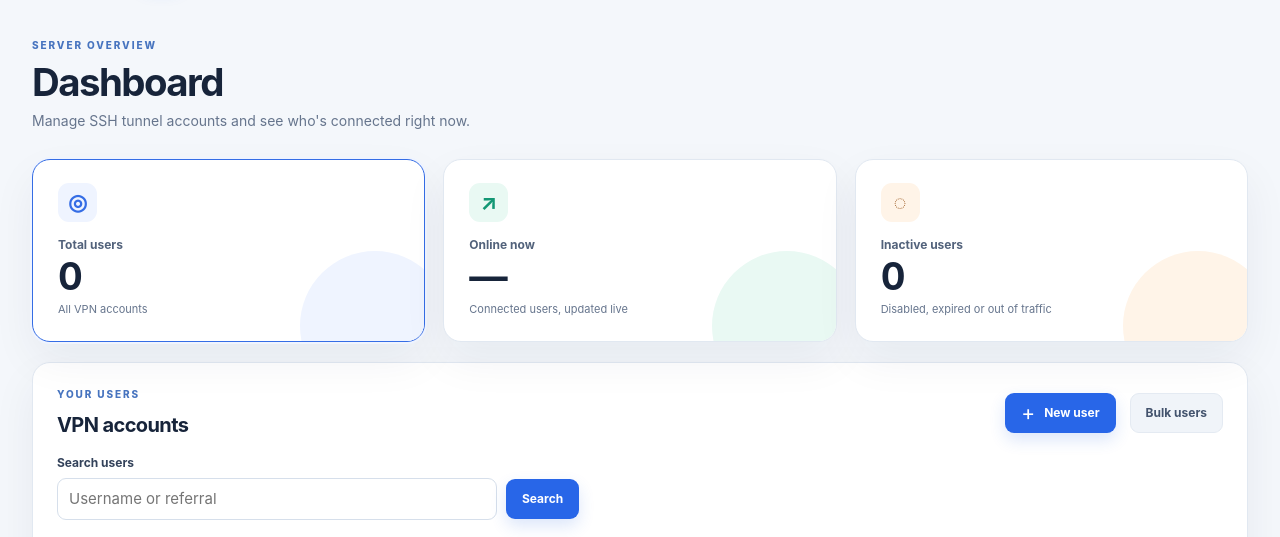
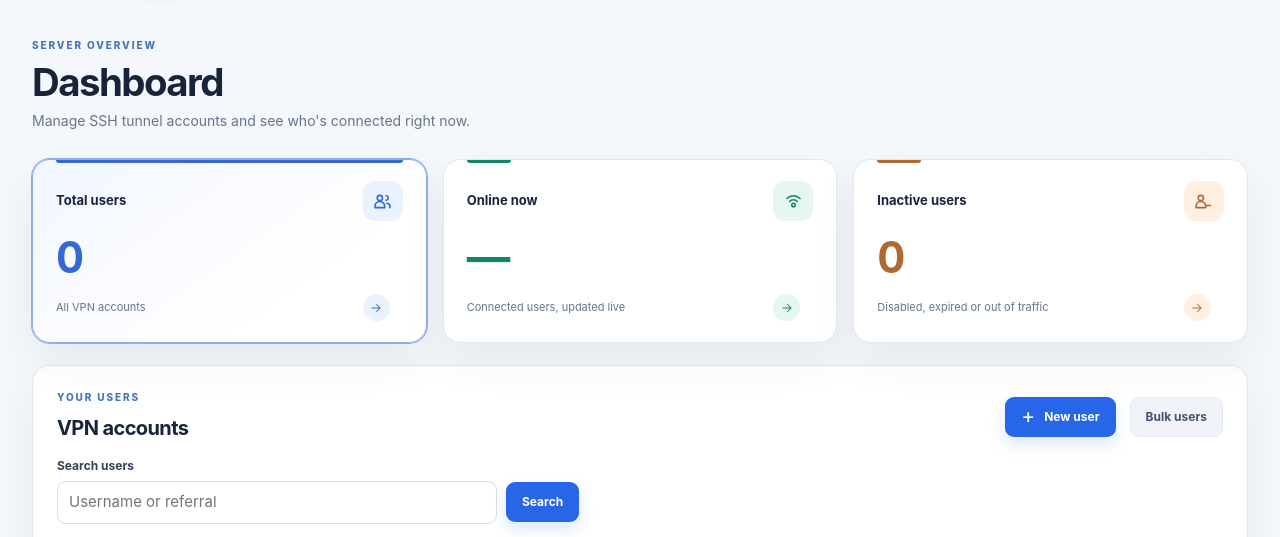
Before and after one commit to EmadNajafi/sshpanel, a Django app: page / in a window 1280 px wide. Shown: the part 77-614 px from the top of the page. Run offline with Django 5.2, Linux system fonts and the light colour scheme; the visitor is signed in with stand-in values (Sample User, id 1); data comes from the database, SQL or seed files in the repository; data that the repository does not hold is empty.

Commit message:
Redesign dashboard summary cards

```diff
--- a/accounts/static/panel.css
+++ b/accounts/static/panel.css
@@ -106,19 +106,23 @@ h1, h2, p { margin-top: 0; }
 .page-intro { margin-bottom: 0; font-size: 14px; }
 
 .panel, .login-card { background: #fff; border: 1px solid var(--border); box-shadow: var(--shadow); }
-.summary-grid { display: grid; grid-template-columns: repeat(3, minmax(0, 1fr)); gap: 18px; margin-bottom: 20px; }
-.summary-card { position: relative; display: grid; align-content: start; width: 100%; min-height: 169px; padding: 23px 25px; overflow: hidden; border: 1px solid var(--border); border-radius: 18px; background: #fff; box-shadow: var(--shadow); color: inherit; font: inherit; text-align: start; cursor: pointer; transition: border-color .2s ease, transform .2s ease, box-shadow .2s ease; }
-.summary-card:hover { transform: translateY(-2px); border-color: var(--summary-color); }
-.summary-card[aria-pressed="true"] { border-color: var(--summary-color); box-shadow: 0 0 0 2px var(--summary-wash), var(--shadow); }
+.summary-grid { display: grid; grid-template-columns: repeat(3, minmax(0, 1fr)); gap: 16px; margin-bottom: 22px; }
+.summary-card { position: relative; display: grid; grid-template-columns: minmax(0, 1fr) auto; grid-template-rows: auto 1fr auto; align-items: center; column-gap: 14px; row-gap: 8px; width: 100%; min-height: 184px; padding: 21px 23px; overflow: hidden; border: 1px solid var(--border); border-radius: 18px; background: #fff; box-shadow: var(--shadow); color: inherit; font: inherit; text-align: start; cursor: pointer; transition: border-color .2s ease, transform .2s ease, box-shadow .2s ease, background .2s ease; }
+.summary-card::before { content: ""; position: absolute; inset-block-start: 0; inset-inline-start: 23px; width: 44px; height: 3px; border-radius: 0 0 4px 4px; background: var(--summary-color); transition: width .2s ease; }
+.summary-card:hover { transform: translateY(-2px); border-color: var(--summary-border); box-shadow: 0 18px 34px rgba(20, 43, 77, .1); }
+.summary-card:hover::before, .summary-card[aria-pressed="true"]::before { width: calc(100% - 46px); }
+.summary-card[aria-pressed="true"] { border-color: var(--summary-border); background: linear-gradient(145deg, var(--summary-surface), #fff 70%); box-shadow: 0 0 0 1px var(--summary-border), var(--shadow); }
 .summary-card:focus-visible { outline: 3px solid var(--summary-color); outline-offset: 3px; }
-.summary-card::after { content: ""; position: absolute; right: -26px; bottom: -60px; width: 150px; height: 150px; border-radius: 50%; background: var(--summary-wash); }
-.summary-total { --summary-color: #356de5; --summary-wash: #eff4ff; }
-.summary-online { --summary-color: #139774; --summary-wash: #e9f9f3; }
-.summary-inactive { --summary-color: #a66b37; --summary-wash: #fff4e8; }
-.summary-icon { display: grid; place-items: center; width: 39px; height: 39px; margin-bottom: 14px; border-radius: 11px; background: var(--summary-wash); color: var(--summary-color); font-size: 22px; font-weight: 700; }
-.summary-label { color: #52627b; font-size: 12px; font-weight: 750; }
-.summary-value { position: relative; z-index: 1; color: var(--ink); font-size: clamp(30px, 3vw, 39px); line-height: 1.15; letter-spacing: -.05em; font-variant-numeric: tabular-nums; }
-.summary-detail { position: relative; z-index: 1; margin-top: 3px; color: var(--muted); font-size: 11px; }
+.summary-total { --summary-color: #3269d4; --summary-border: #8cafea; --summary-wash: #eaf1ff; --summary-surface: #f2f6ff; }
+.summary-online { --summary-color: #128668; --summary-border: #82cdb3; --summary-wash: #e5f7ef; --summary-surface: #effaf5; }
+.summary-inactive { --summary-color: #ad6a35; --summary-border: #d9b18e; --summary-wash: #fff0e2; --summary-surface: #fff7f0; }
+.summary-icon { grid-column: 2; grid-row: 1; display: grid; place-items: center; width: 40px; height: 40px; border-radius: 12px; background: var(--summary-wash); color: var(--summary-color); }
+.summary-icon svg { width: 21px; height: 21px; }
+.summary-label { grid-column: 1; grid-row: 1; color: var(--ink); font-size: 13px; font-weight: 750; }
+.summary-value { grid-column: 1 / -1; grid-row: 2; align-self: center; color: var(--summary-color); font-size: clamp(38px, 3.4vw, 48px); line-height: 1; letter-spacing: -.055em; font-variant-numeric: tabular-nums; }
+.summary-detail { grid-column: 1; grid-row: 3; color: var(--muted); font-size: 11px; line-height: 1.4; }
+.summary-open { grid-column: 2; grid-row: 3; display: grid; place-items: center; width: 27px; height: 27px; border-radius: 50%; background: var(--summary-wash); color: var(--summary-color); }
+.summary-open svg { width: 14px; height: 14px; }
 .drawer-health { margin: 27px 0 24px; padding-top: 20px; border-top: 1px solid #e7edf5; }
 .drawer-health .drawer-section-label { display: flex; align-items: center; gap: 8px; }
 .drawer-live-dot { width: 6px; height: 6px; border-radius: 50%; background: #34c998; }
@@ -457,9 +461,11 @@ td { color: #506078; font-size: 12px; }
 :root[data-theme="dark"] .settings-port-form,
 :root[data-theme="dark"] .drawer-footer,
 :root[data-theme="dark"] .settings-sidebar-note { border-color: #304158; }
-:root[data-theme="dark"] .summary-total { --summary-color: #a9c8ff; --summary-wash: #263f66; }
-:root[data-theme="dark"] .summary-online { --summary-color: #85e5c0; --summary-wash: #21493e; }
-:root[data-theme="dark"] .summary-inactive { --summary-color: #f1c58e; --summary-wash: #4c3c32; }
+:root[data-theme="dark"] .summary-card[aria-pressed="true"] { background: linear-gradient(145deg, var(--summary-surface), #182538 75%); }
+:root[data-theme="dark"] .summary-card:hover { box-shadow: 0 18px 34px rgba(0, 0, 0, .22); }
+:root[data-theme="dark"] .summary-total { --summary-color: #a9c8ff; --summary-border: #668dc9; --summary-wash: #263f66; --summary-surface: #1d304d; }
+:root[data-theme="dark"] .summary-online { --summary-color: #85e5c0; --summary-border: #5caa8e; --summary-wash: #21493e; --summary-surface: #1b3834; }
+:root[data-theme="dark"] .summary-inactive { --summary-color: #f1c58e; --summary-border: #b58c62; --summary-wash: #4c3c32; --summary-surface: #302c30; }
 :root[data-theme="dark"] .drawer-health { border-color: #304158; }
 :root[data-theme="dark"] .drawer-resource { background: #213149; border-color: #354862; }
 :root[data-theme="dark"] .bulk-action-bar { background: #203149; border-color: #39577e; }
@@ -516,6 +522,7 @@ td { color: #506078; font-size: 12px; }
 :root[dir="rtl"] .drawer-section-label { margin: 0 11px 9px 0; }
 :root[dir="rtl"] .action-feedback { right: auto; left: 22px; }
 :root[dir="rtl"] .settings-overview-arrow { transform: scaleX(-1); }
+:root[dir="rtl"] .summary-open svg { transform: scaleX(-1); }
 :root[dir="rtl"] .bulk-action-bar > strong { margin-right: 0; margin-left: 5px; }
 :root[dir="rtl"] .sessions-list code { text-align: left; direction: ltr; }
 :root[dir="rtl"] input:not([type="checkbox"]):not([type="radio"]):not([type="hidden"]),
@@ -537,8 +544,8 @@ td { color: #506078; font-size: 12px; }
   .app-shell { padding: 25px 16px 50px; }
   .page-heading { align-items: stretch; flex-direction: column; }
   .summary-grid { grid-template-columns: 1fr; gap: 11px; }
-  .summary-card { min-height: 135px; padding: 17px 19px; }
-  .summary-icon { margin-bottom: 7px; }
+  .summary-card { min-height: 143px; padding: 17px 19px; }
+  .summary-value { font-size: 40px; }
   .panel { padding: 20px 16px; }
   .admin-badge { display: none; }
 }
--- a/templates/base.html
+++ b/templates/base.html
@@ -7,10 +7,10 @@
   <meta name="theme-color" content="#101a2b">
   <title>{% block title %}SSH VPN Panel{% endblock %}</title>
   <script>try { document.documentElement.dataset.theme = localStorage.getItem('sshvpn-theme') || (matchMedia('(prefers-color-scheme: dark)').matches ? 'dark' : 'light'); } catch (_) { document.documentElement.dataset.theme = 'light'; } try { const saved = localStorage.getItem('sshvpn-language'); const cookie = document.cookie.match(/(?:^|; )django_language=(fa|en)(?:;|$)/); const language = saved === 'fa' || saved === 'en' ? saved : (cookie ? cookie[1] : 'en'); document.documentElement.lang = language; document.documentElement.dir = language === 'fa' ? 'rtl' : 'ltr'; } catch (_) { document.documentElement.lang = 'en'; document.documentElement.dir = 'ltr'; }</script>
-  <link rel="stylesheet" href="{% static 'panel.css' %}?v=27">
+  <link rel="stylesheet" href="{% static 'panel.css' %}?v=28">
   <script src="{% static 'i18n.js' %}?v=12" defer></script>
   <script src="{% static 'panel.js' %}?v=4" defer></script>
-  {% if user.is_authenticated %}<script src="{% static 'overview-react.js' %}?v=4" defer></script>{% endif %}
+  {% if user.is_authenticated %}<script src="{% static 'overview-react.js' %}?v=5" defer></script>{% endif %}
   {% block scripts %}{% endblock %}
 </head>
 <body>
--- a/templates/dashboard.html
+++ b/templates/dashboard.html
@@ -22,9 +22,9 @@
 
 <div id="account-overview-root" data-total="{{ account_total }}" data-online="{{ account_online|default_if_none:'' }}" data-inactive="{{ account_inactive }}">
   <section class="summary-grid" aria-label="VPN account overview">
-    <button class="summary-card summary-total" type="button" data-summary-filter="total" aria-pressed="true"><span class="summary-icon" aria-hidden="true">◎</span><span class="summary-label">Total users</span><strong class="summary-value">{{ account_total }}</strong><span class="summary-detail">All VPN accounts</span></button>
-    <button class="summary-card summary-online" type="button" data-summary-filter="online" aria-pressed="false"><span class="summary-icon" aria-hidden="true">↗</span><span class="summary-label">Online now</span><strong class="summary-value">{{ account_online|default_if_none:'—' }}</strong><span class="summary-detail">Connected users, updated live</span></button>
-    <button class="summary-card summary-inactive" type="button" data-summary-filter="inactive" aria-pressed="false"><span class="summary-icon" aria-hidden="true">◌</span><span class="summary-label">Inactive users</span><strong class="summary-value">{{ account_inactive }}</strong><span class="summary-detail">Disabled or expired</span></button>
+    <button class="summary-card summary-total" type="button" data-summary-filter="total" aria-pressed="true"><span class="summary-icon" aria-hidden="true"><svg viewBox="0 0 24 24" fill="none" stroke="currentColor" stroke-width="1.8" stroke-linecap="round" stroke-linejoin="round"><circle cx="9" cy="8" r="3"/><path d="M3.5 19v-1.5a5.5 5.5 0 0 1 11 0V19H3.5ZM16 5.5a2.5 2.5 0 0 1 0 5M17 14a4 4 0 0 1 3.5 4v1"/></svg></span><span class="summary-label">Total users</span><strong class="summary-value">{{ account_total }}</strong><span class="summary-detail">All VPN accounts</span><span class="summary-open" aria-hidden="true"><svg viewBox="0 0 24 24" fill="none" stroke="currentColor" stroke-width="1.8" stroke-linecap="round" stroke-linejoin="round"><path d="M5 12h14m-6-6 6 6-6 6"/></svg></span></button>
+    <button class="summary-card summary-online" type="button" data-summary-filter="online" aria-pressed="false"><span class="summary-icon" aria-hidden="true"><svg viewBox="0 0 24 24" fill="none" stroke="currentColor" stroke-width="1.8" stroke-linecap="round" stroke-linejoin="round"><circle cx="12" cy="16" r="2"/><path d="M7.8 11.8a6 6 0 0 1 8.4 0M4.5 8.5a10.5 10.5 0 0 1 15 0"/></svg></span><span class="summary-label">Online now</span><strong class="summary-value">{{ account_online|default_if_none:'—' }}</strong><span class="summary-detail">Connected users, updated live</span><span class="summary-open" aria-hidden="true"><svg viewBox="0 0 24 24" fill="none" stroke="currentColor" stroke-width="1.8" stroke-linecap="round" stroke-linejoin="round"><path d="M5 12h14m-6-6 6 6-6 6"/></svg></span></button>
+    <button class="summary-card summary-inactive" type="button" data-summary-filter="inactive" aria-pressed="false"><span class="summary-icon" aria-hidden="true"><svg viewBox="0 0 24 24" fill="none" stroke="currentColor" stroke-width="1.8" stroke-linecap="round" stroke-linejoin="round"><circle cx="9" cy="8" r="3"/><path d="M3.5 19v-1.5a5.5 5.5 0 0 1 11 0V19H3.5ZM15 16.5h5"/></svg></span><span class="summary-label">Inactive users</span><strong class="summary-value">{{ account_inactive }}</strong><span class="summary-detail">Disabled, expired or out of traffic</span><span class="summary-open" aria-hidden="true"><svg viewBox="0 0 24 24" fill="none" stroke="currentColor" stroke-width="1.8" stroke-linecap="round" stroke-linejoin="round"><path d="M5 12h14m-6-6 6 6-6 6"/></svg></span></button>
   </section>
 </div>
 
```
Also changed, not shown: frontend/src/overview.jsx (+14 -5 lines), accounts/static/overview-react.js.
